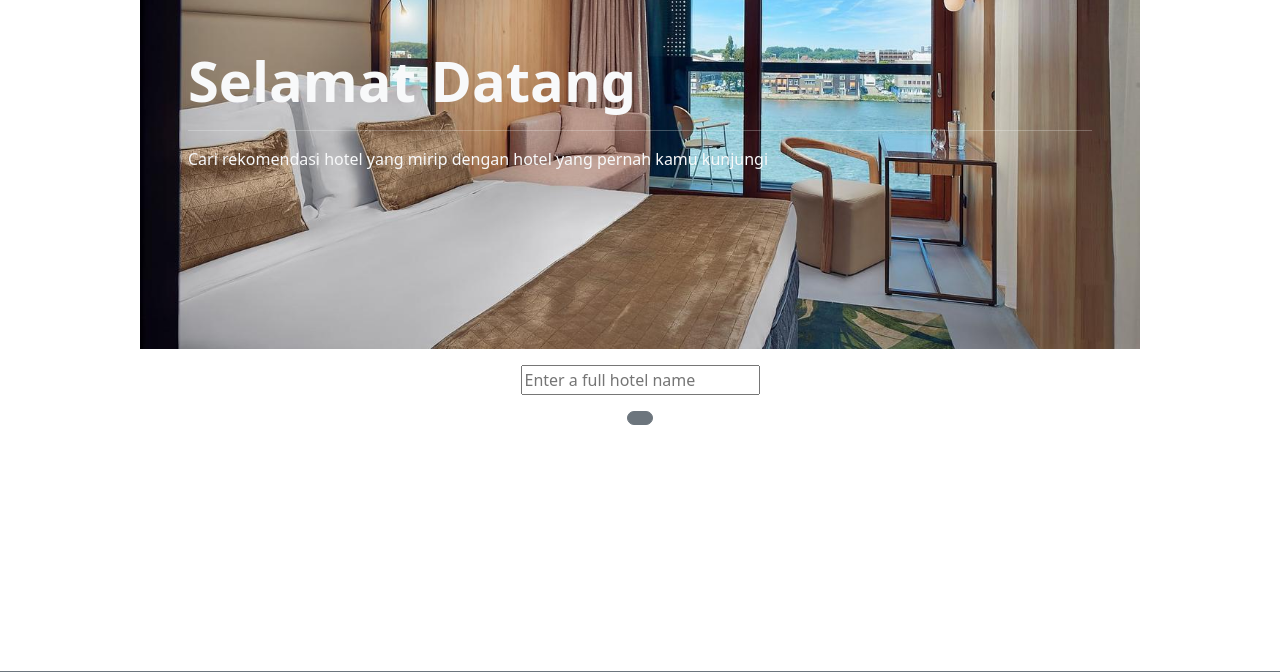
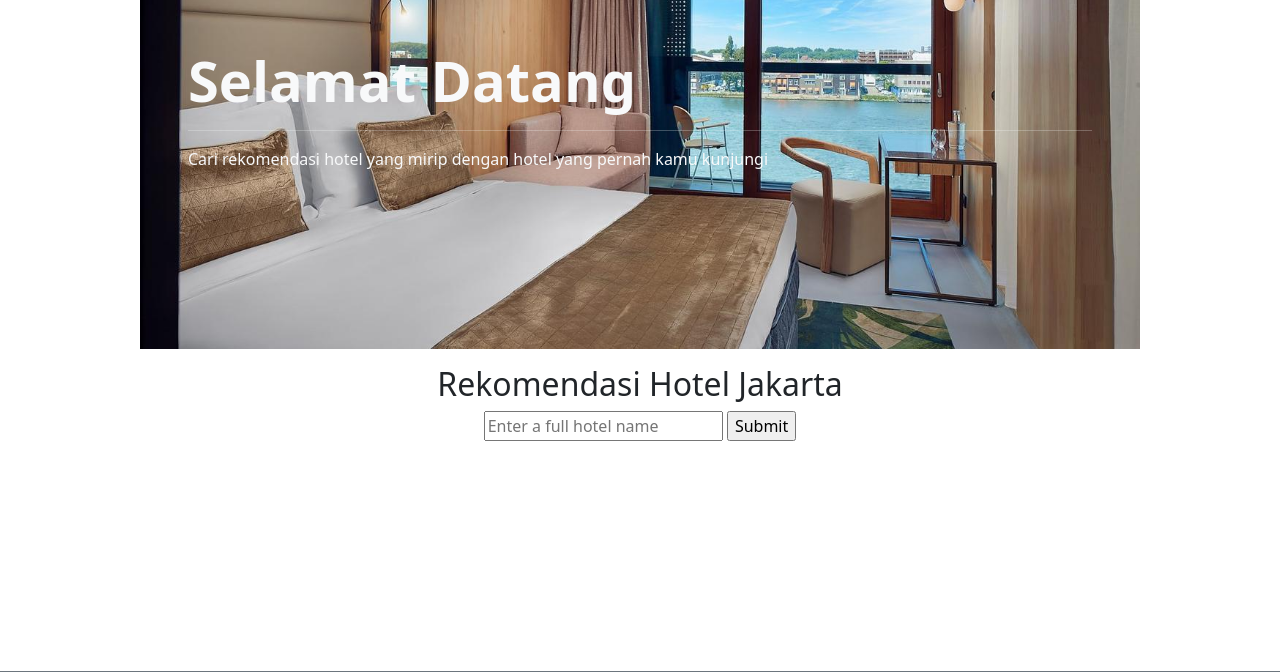
Before and after one commit to dagemaos/Casptone-Project-Dicoding, a Flask app: page / in a window 1280 px wide. Shown: the part 57-729 px from the top of the page. Run offline with Flask 2, Linux system fonts and the light colour scheme; parts of the project's set-up code (start-up, migrations or seed data) failed here and were passed over; some libraries are stand-ins or nearby versions.

Commit message:
Update index.html for deployment

```diff
--- a/templates/index.html
+++ b/templates/index.html
@@ -33,16 +33,14 @@
 </header>
 
 <main>
-    <div>
-        <form class="p-3 text-center" action="/", method="POST">
-            <input type="form" class="hotel_name" name="hotel_name" placeholder="Enter a full hotel name">
-            <br> <button class="btn btn-secondary mt-3 rounded-pill" type="submit"  value="Submit"></button>
+    <div class="p-3 text-center">
+        <h2>Rekomendasi Hotel Jakarta</h2>
+        <form action='/' method="POST">
+            <input type="text" id="hotel_name" name="hotel_name" placeholder="Enter a full hotel name" required />
+            <input type="submit" id="submission_button" value="Submit"/>
         </form>
+        <br>
     </div>
-
-    {% if search_hotel %}
-    <p class="text-center"> Hasil rekomendasi <br> {{search_hotel}} </p>
-    {% endif %}
 </main>
 
 <footer id="sticky-footer" class="flex-shrink-0 py-4 bg-secondary text-white">
```
